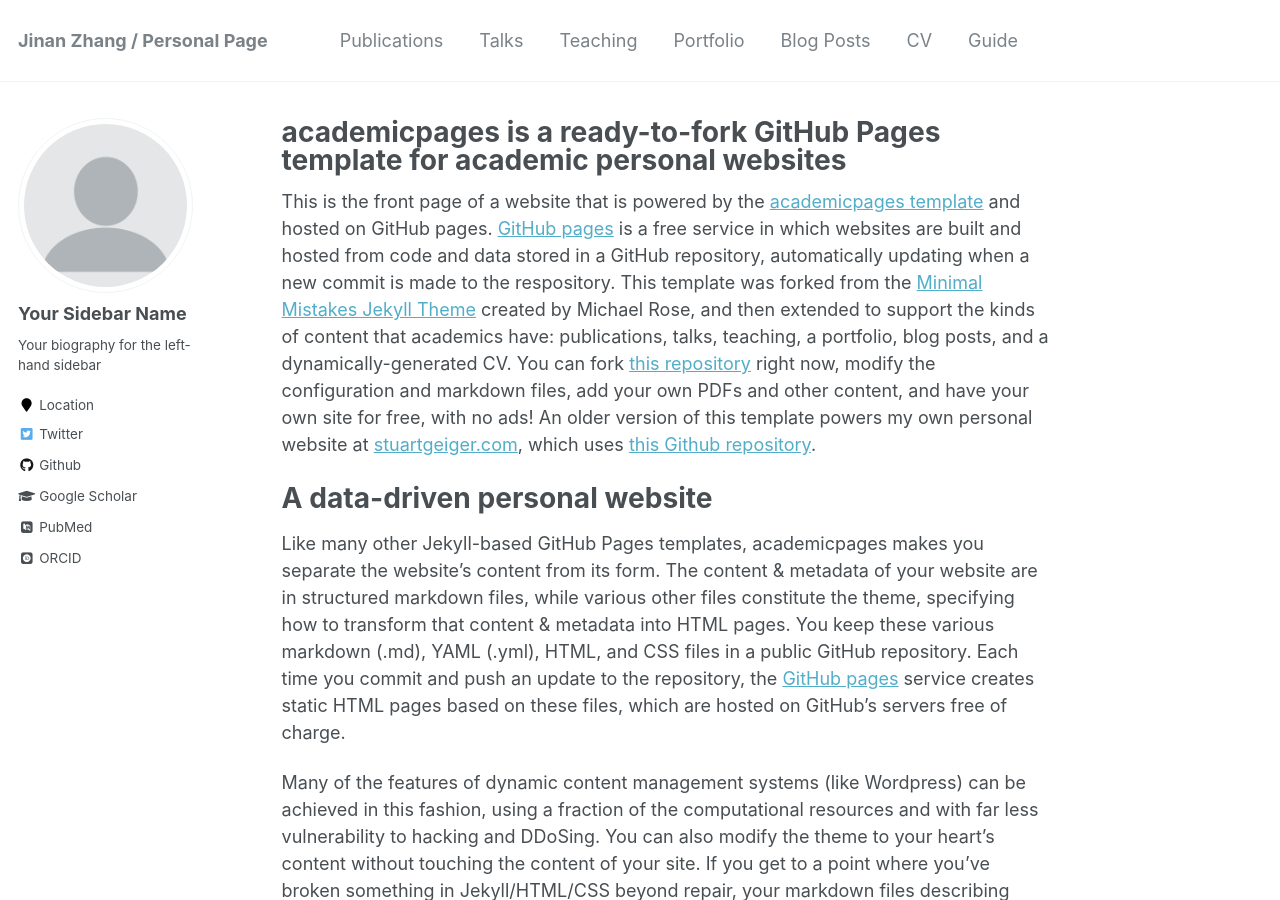
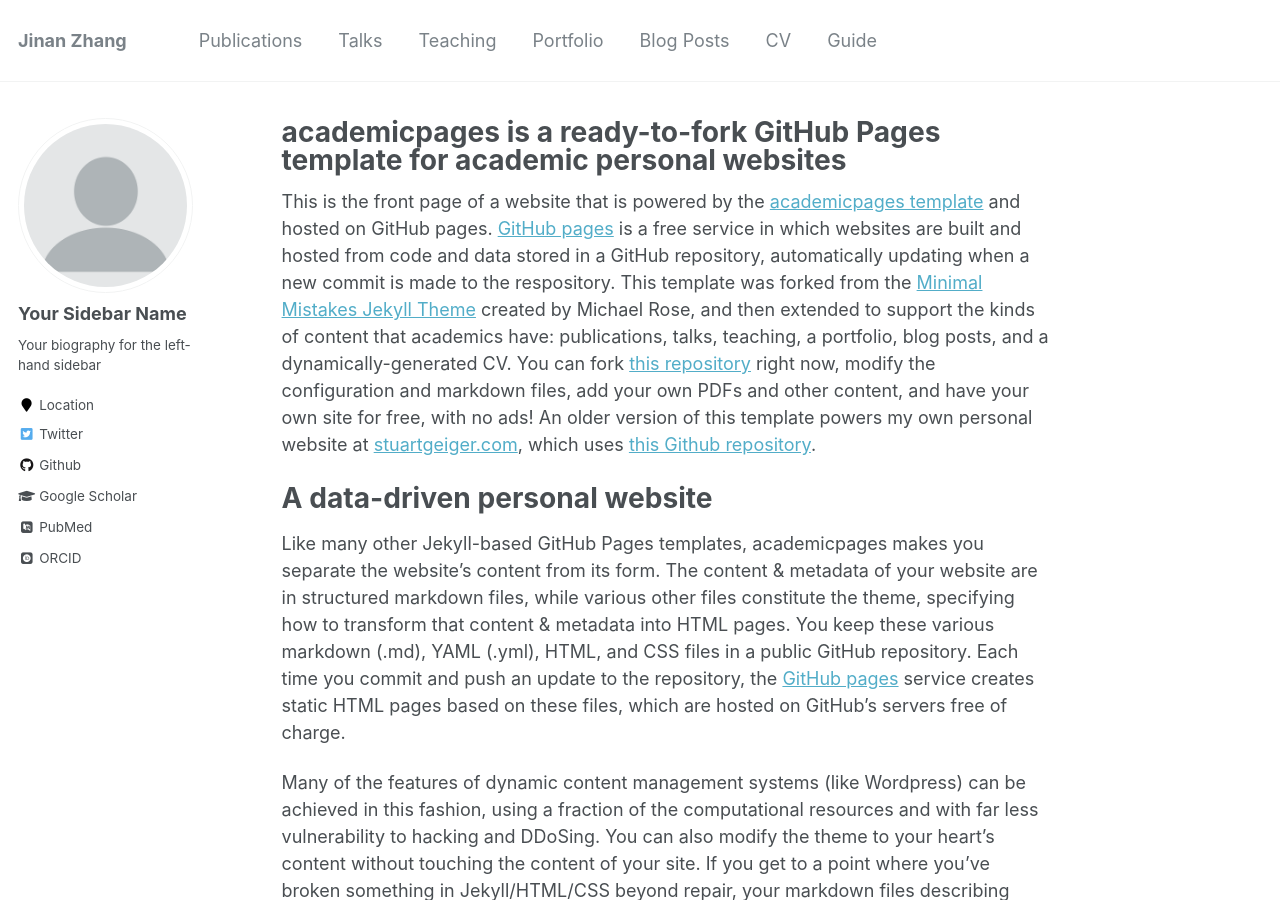
Before and after one commit to Inherit-South/Inherit-South.github.io, a Jekyll site: the page built from _pages/about.md, in a window 1280 px wide and 900 px high. Built offline with Jekyll 4.4.1, drawn with Linux system fonts in a browser that asks for light colours; some web fonts are replaced.

Commit message:
edify basic information

```diff
--- a/_config.yml
+++ b/_config.yml
@@ -7,7 +7,7 @@
 
 # Site Settings
 locale                   : "en-US"
-title                    : "Jinan Zhang / Personal Page"
+title                    : "Jinan Zhang"
 title_separator          : "-"
 name                     : &name "Jinan Zhang"
 description              : &description "A Statistics undergraduate hoping for a PhD"
```
